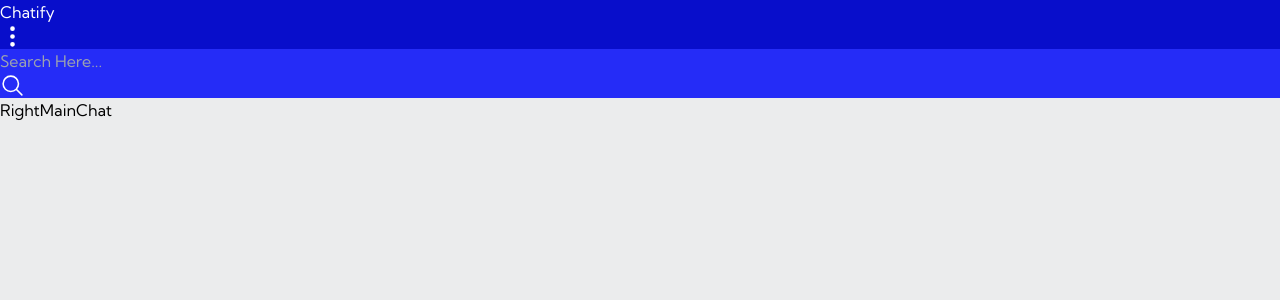
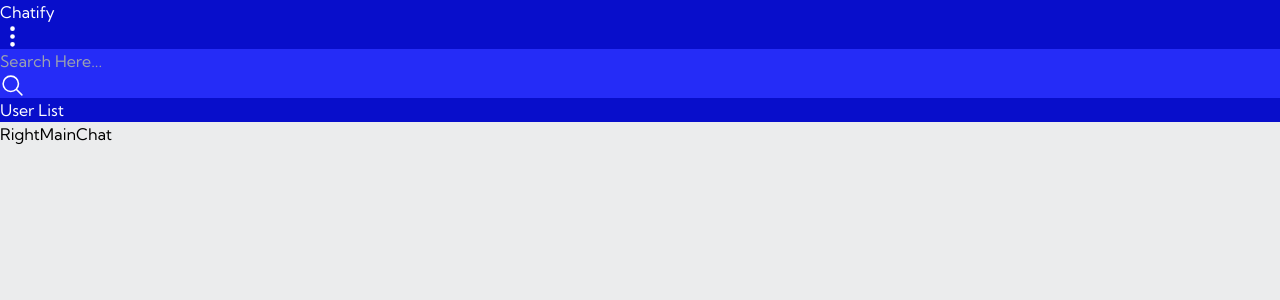
Before and after one commit to abhijeetvinkare/ChatNexus, a React (Vite) app: page /chat in a window 1280 px wide. Shown: the top 300 px of the page. Built offline with nearby package versions, Linux system fonts and the light colour scheme.

Commit message:
initial commit

```diff
--- a/src/Pages/ChatWindow/LeftChatList/LeftChatList.jsx
+++ b/src/Pages/ChatWindow/LeftChatList/LeftChatList.jsx
@@ -25,7 +25,7 @@
         </div>
       </div>
       <div>
-        <h1></h1>
+        <h1>User List</h1>
       </div>
     </div>
   );
```
